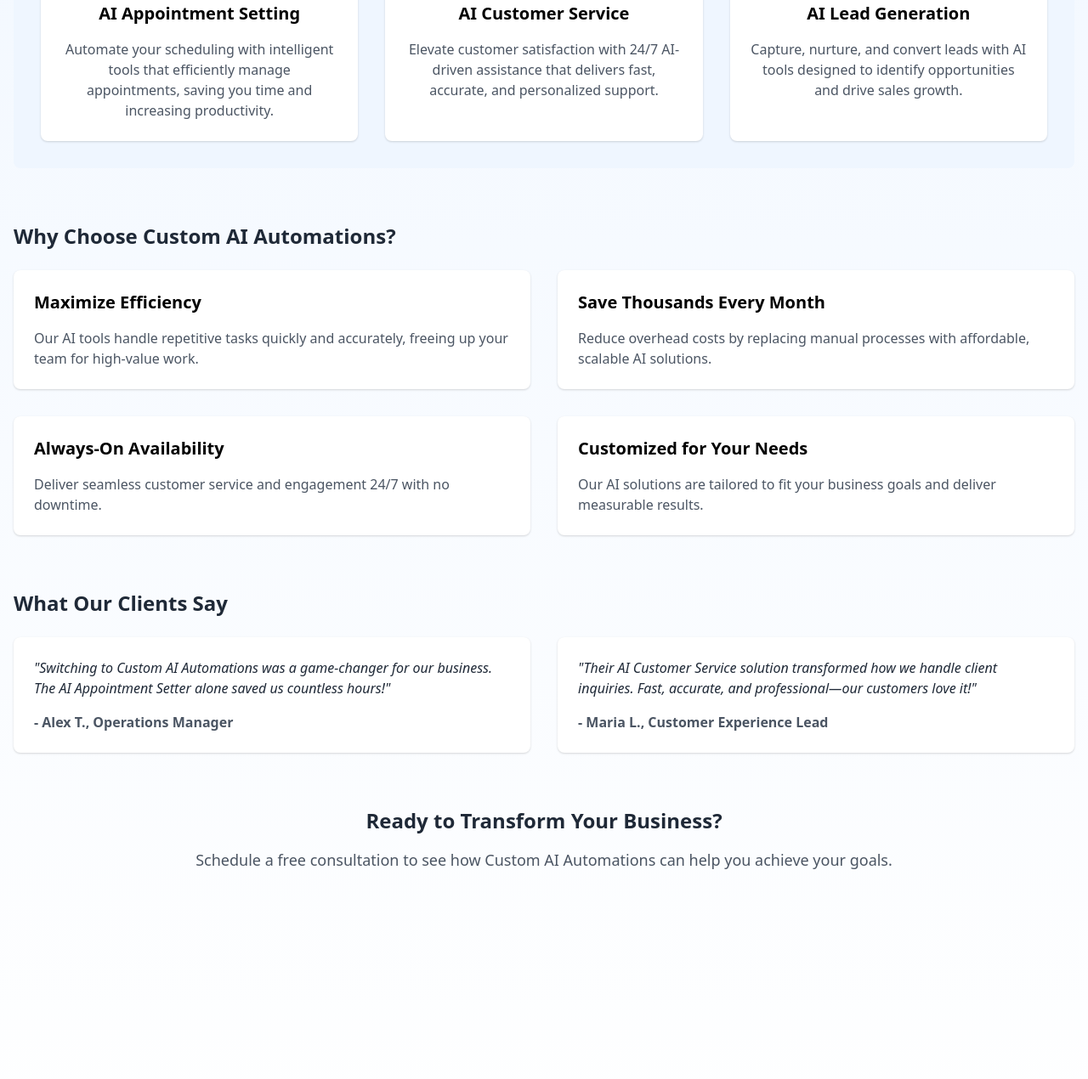
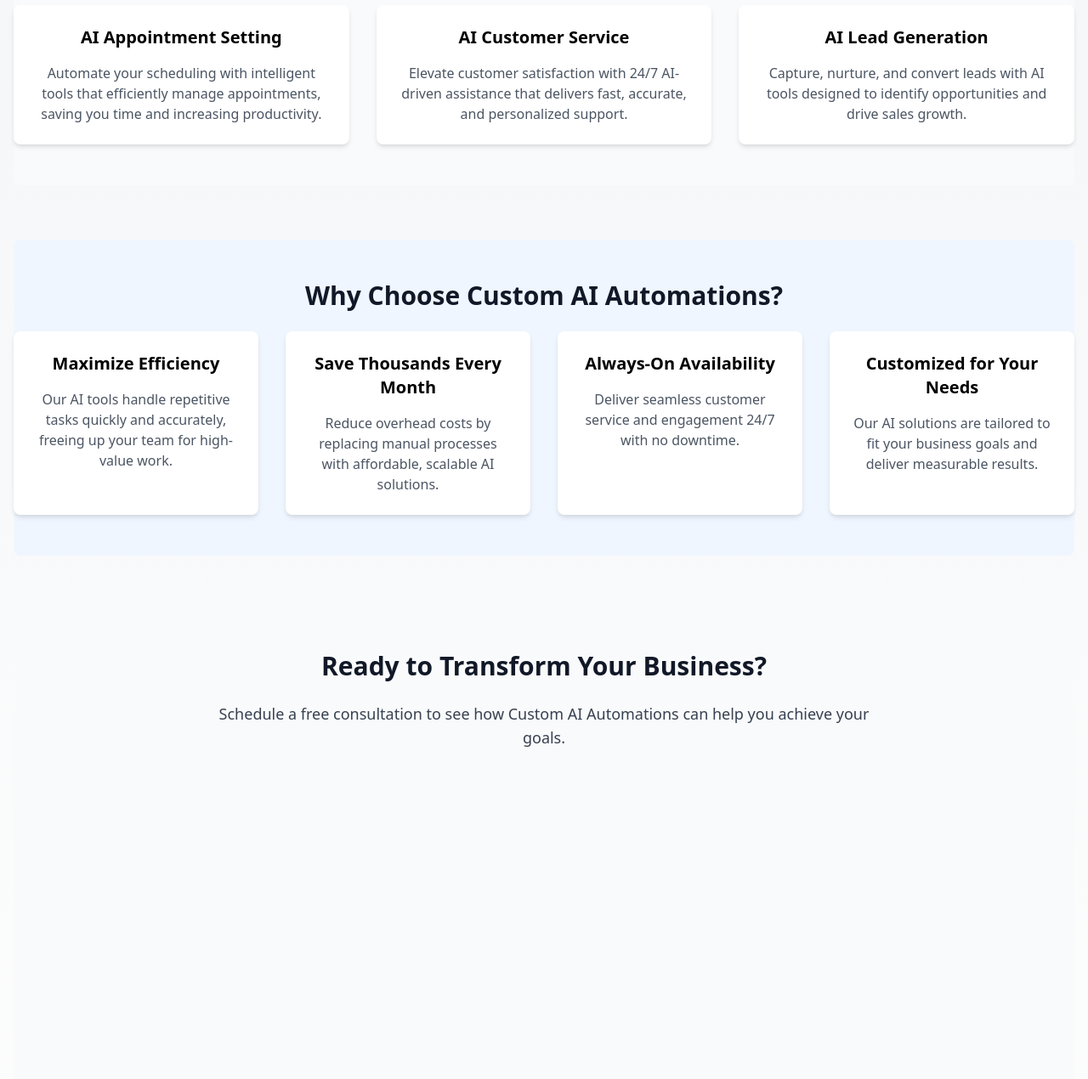
Before and after one commit to zacwillmington/ai-email, a plain HTML site: page index.html in a window 1280 px wide. Shown: the part 614-1884 px from the top of the page at 85% size. Drawn offline with nearby package versions, Linux system fonts and the light colour scheme; grey boxes are pictures that could not be loaded; a script that the page names is missing.

Commit message:
Update index.html

```diff
--- a/index.html
+++ b/index.html
@@ -11,44 +11,44 @@
     }
   </style>
 </head>
-<body class="min-h-screen bg-gradient-to-b from-blue-50 to-white">
+<body class="min-h-screen bg-gradient-to-b from-gray-100 to-white">
   <header class="bg-white shadow-sm">
-    <div class="container mx-auto px-4 py-6 flex items-center gap-4">
-      Custom AI Automations
+    <div class="container mx-auto px-4 py-6 text-center">
+      <h1 class="text-2xl font-bold">Custom AI Automations</h1>
     </div>
   </header>
 
-  <main class="container mx-auto px-4 py-20">
+  <main class="container mx-auto px-4 py-16">
     <!-- Hero Section -->
-    <section class="text-center mb-16">
+    <section class="text-center mb-16 bg-blue-50 py-12 rounded-lg">
       <h2 class="text-4xl font-extrabold text-gray-900 mb-5">
         Transform Your Business with AI-Powered Solutions
       </h2>
-      <p class="text-xl text-gray-600 mb-20 mx-auto max-w-3xl">
+      <p class="text-xl text-gray-700 mx-auto max-w-4xl mb-8">
         Streamline your operations, enhance customer experiences, and grow your revenue with AI Appointment Setting, AI Customer Service, and AI Lead Generation.
       </p>
-      <button class="text-lg px-8 py-4 bg-blue-600 text-white rounded-lg hover:bg-blue-700" onclick="scrollToCalendly()">
+      <button class="text-lg px-8 py-4 bg-blue-600 text-white rounded-lg hover:bg-blue-700">
         Book A Demo
       </button>
     </section>
 
     <!-- Services Section -->
-    <section class="text-center mb-16 bg-blue-50 rounded-lg p-8">
+    <section class="text-center mb-16 bg-gray-50 py-12 rounded-lg">
       <h3 class="text-3xl font-bold text-gray-900 mb-6">Our AI-Powered Services</h3>
       <div class="grid md:grid-cols-3 gap-8">
-        <div class="bg-white shadow rounded-lg p-6">
+        <div class="bg-white shadow-md rounded-lg p-6">
           <h4 class="text-xl font-semibold mb-4">AI Appointment Setting</h4>
           <p class="text-gray-600">
             Automate your scheduling with intelligent tools that efficiently manage appointments, saving you time and increasing productivity.
           </p>
         </div>
-        <div class="bg-white shadow rounded-lg p-6">
+        <div class="bg-white shadow-md rounded-lg p-6">
           <h4 class="text-xl font-semibold mb-4">AI Customer Service</h4>
           <p class="text-gray-600">
             Elevate customer satisfaction with 24/7 AI-driven assistance that delivers fast, accurate, and personalized support.
           </p>
         </div>
-        <div class="bg-white shadow rounded-lg p-6">
+        <div class="bg-white shadow-md rounded-lg p-6">
           <h4 class="text-xl font-semibold mb-4">AI Lead Generation</h4>
           <p class="text-gray-600">
             Capture, nurture, and convert leads with AI tools designed to identify opportunities and drive sales growth.
@@ -57,29 +57,29 @@
       </div>
     </section>
 
-    <!-- Why Choose Us Section -->
-    <section class="mb-16">
-      <h3 class="text-2xl font-bold text-gray-800 mb-6">Why Choose Custom AI Automations?</h3>
-      <div class="grid md:grid-cols-2 gap-8">
-        <div class="bg-white shadow rounded-lg p-6">
+    <!-- Benefits Section -->
+    <section class="text-center mb-16 bg-blue-50 py-12 rounded-lg">
+      <h3 class="text-3xl font-bold text-gray-900 mb-6">Why Choose Custom AI Automations?</h3>
+      <div class="grid md:grid-cols-2 lg:grid-cols-4 gap-8">
+        <div class="bg-white shadow-md rounded-lg p-6">
           <h4 class="text-xl font-semibold mb-4">Maximize Efficiency</h4>
           <p class="text-gray-600">
             Our AI tools handle repetitive tasks quickly and accurately, freeing up your team for high-value work.
           </p>
         </div>
-        <div class="bg-white shadow rounded-lg p-6">
+        <div class="bg-white shadow-md rounded-lg p-6">
           <h4 class="text-xl font-semibold mb-4">Save Thousands Every Month</h4>
           <p class="text-gray-600">
             Reduce overhead costs by replacing manual processes with affordable, scalable AI solutions.
           </p>
         </div>
-        <div class="bg-white shadow rounded-lg p-6">
+        <div class="bg-white shadow-md rounded-lg p-6">
           <h4 class="text-xl font-semibold mb-4">Always-On Availability</h4>
           <p class="text-gray-600">
             Deliver seamless customer service and engagement 24/7 with no downtime.
           </p>
         </div>
-        <div class="bg-white shadow rounded-lg p-6">
+        <div class="bg-white shadow-md rounded-lg p-6">
           <h4 class="text-xl font-semibold mb-4">Customized for Your Needs</h4>
           <p class="text-gray-600">
             Our AI solutions are tailored to fit your business goals and deliver measurable results.
@@ -88,51 +88,24 @@
       </div>
     </section>
 
-    <!-- Testimonials Section -->
-    <section class="mb-16">
-      <h3 class="text-2xl font-bold text-gray-800 mb-6">What Our Clients Say</h3>
-      <div class="grid md:grid-cols-2 gap-8">
-        <div class="bg-white shadow rounded-lg p-6">
-          <p class="text-gray-800 italic mb-4">
-            "Switching to Custom AI Automations was a game-changer for our business. The AI Appointment Setter alone saved us countless hours!"
-          </p>
-          <p class="text-gray-600 font-semibold">- Alex T., Operations Manager</p>
-        </div>
-        <div class="bg-white shadow rounded-lg p-6">
-          <p class="text-gray-800 italic mb-4">
-            "Their AI Customer Service solution transformed how we handle client inquiries. Fast, accurate, and professional—our customers love it!"
-          </p>
-          <p class="text-gray-600 font-semibold">- Maria L., Customer Experience Lead</p>
-        </div>
-      </div>
-    </section>
-
     <!-- Call to Action Section -->
-    <section class="mb-16 text-center" id="calendly">
-      <h3 class="text-2xl font-bold text-gray-800 mb-4">Ready to Transform Your Business?</h3>
-      <p class="text-lg text-gray-600 mb-8">
+    <section class="text-center mb-16 bg-gray-50 py-12 rounded-lg" id="calendly">
+      <h3 class="text-3xl font-bold text-gray-900 mb-6">Ready to Transform Your Business?</h3>
+      <p class="text-lg text-gray-700 mx-auto max-w-3xl mb-8">
         Schedule a free consultation to see how Custom AI Automations can help you achieve your goals.
       </p>
-       <iframe
-              src="https://calendly.com/zac-kpde/custom-ai-automations"
-              style={{ width: "100%", height: "800px", border: "none", margin: "10px auto" }}
-              allowFullScreen
-            ></iframe>
+      <!-- Calendly Widget -->
+      <div class="calendly-inline-widget" data-url="https://calendly.com/zac-kpde/custom-ai-automations" style="min-width:320px;height:700px;"></div>
+      <script type="text/javascript" src="https://assets.calendly.com/assets/external/widget.js" async></script>
     </section>
   </main>
 
   <footer class="bg-gray-50 border-t">
-    <div class="container mx-auto px-4 py-8">
-      <p class="text-center text-gray-600">
+    <div class="container mx-auto px-4 py-8 text-center">
+      <p class="text-gray-600">
         © 2023 Custom AI Automations. All rights reserved.
       </p>
     </div>
   </footer>
-
-  <script>
-    function scrollToCalendly() {
-      document.getElementById('calendly').scrollIntoView({ behavior: 'smooth' });
-    }
-  </script>
 </body>
 </html>
```
